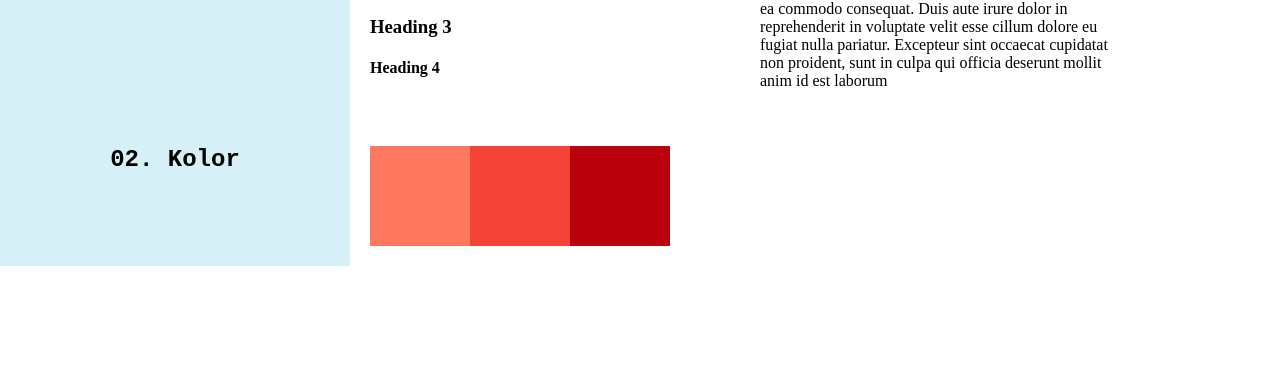
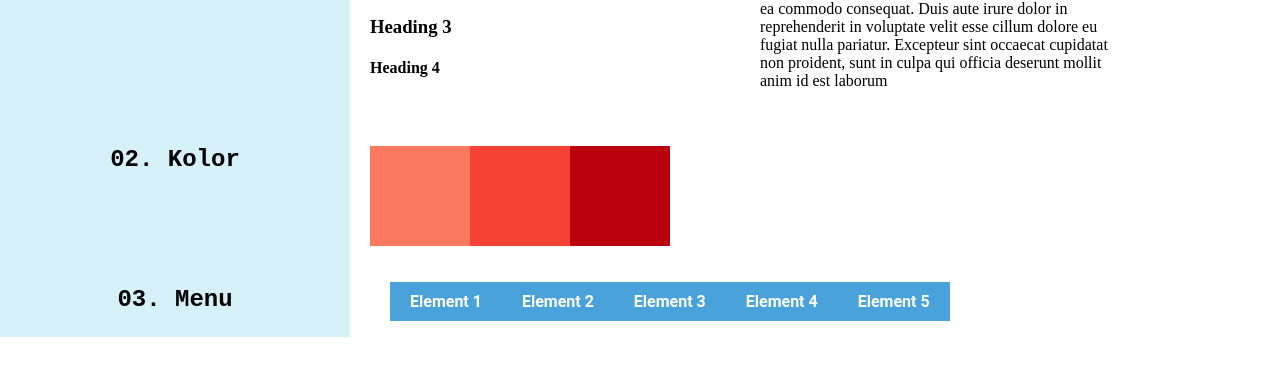
Before and after one commit to abath88/styleguid, a plain HTML site: page index.html in a window 1280 px wide. Shown: the part 308-684 px from the top of the page. Drawn offline with Linux system fonts and the light colour scheme.

Commit message:
Added menu.
Menu and css changes.

```diff
--- a/index.html
+++ b/index.html
@@ -45,10 +45,25 @@
 				<div class="box red"></div>
 				<div class="box red-dark"></div>
 			</div>
+		</div>
 
-			<div class="color">
+		<div class="container">
+			<div class="title">
+				<h2>03. Menu  </h2>
+			</div>
 
+			<div>
+				<nav class="menu">
+					<ul>
+						<li>Element 1</li>
+						<li>Element 2</li>
+						<li>Element 3</li>
+						<li>Element 4</li>
+						<li>Element 5</li>
+					</ul>
+				</nav>
 			</div>
+
 		</div>
 
 	</body>
--- a/style.css
+++ b/style.css
@@ -63,3 +63,22 @@ h1 {
 .red-dark {
 	background-color: #ba000d;
 }
+
+.menu > ul {
+	list-style: none;
+	display: flex;
+}
+
+.menu > ul > li {
+	padding: 10px 20px;
+	background-color: rgb(73, 162, 218);
+	color: #fff;
+	font-weight: 600;
+	font-family: "Roboto", sans-serif;
+	cursor: pointer;
+}
+
+.menu > ul > li:hover {
+	background-color: #fff;
+	color: #000;
+}
```
